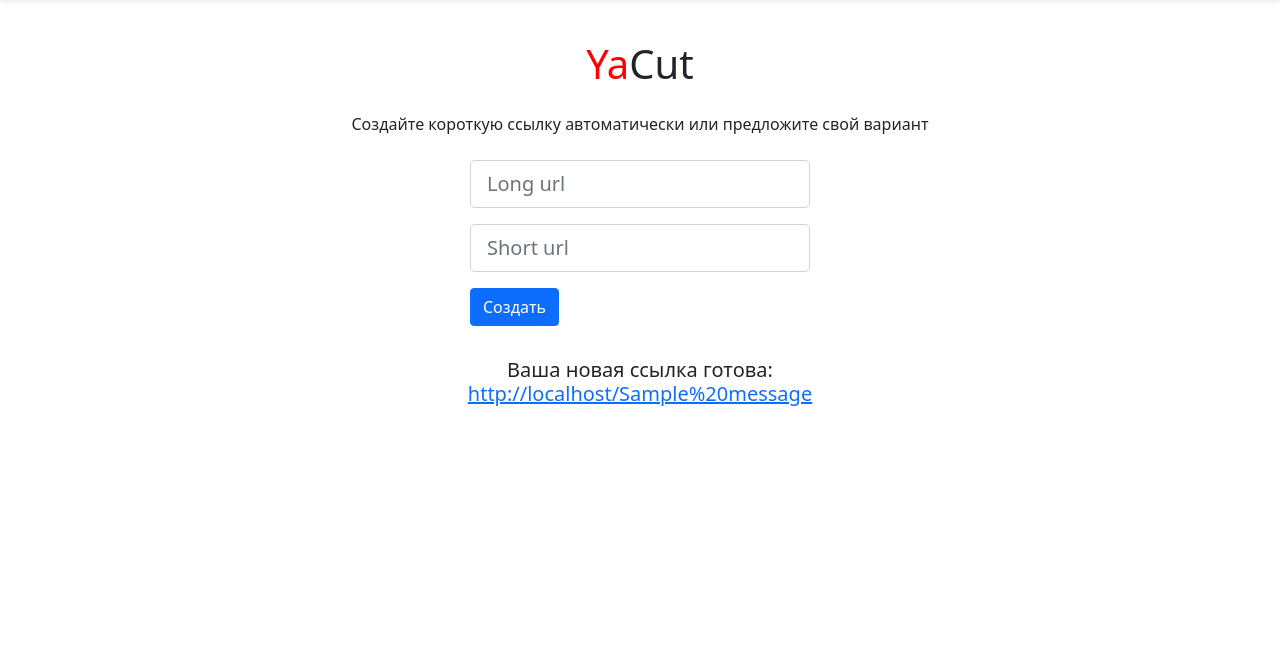
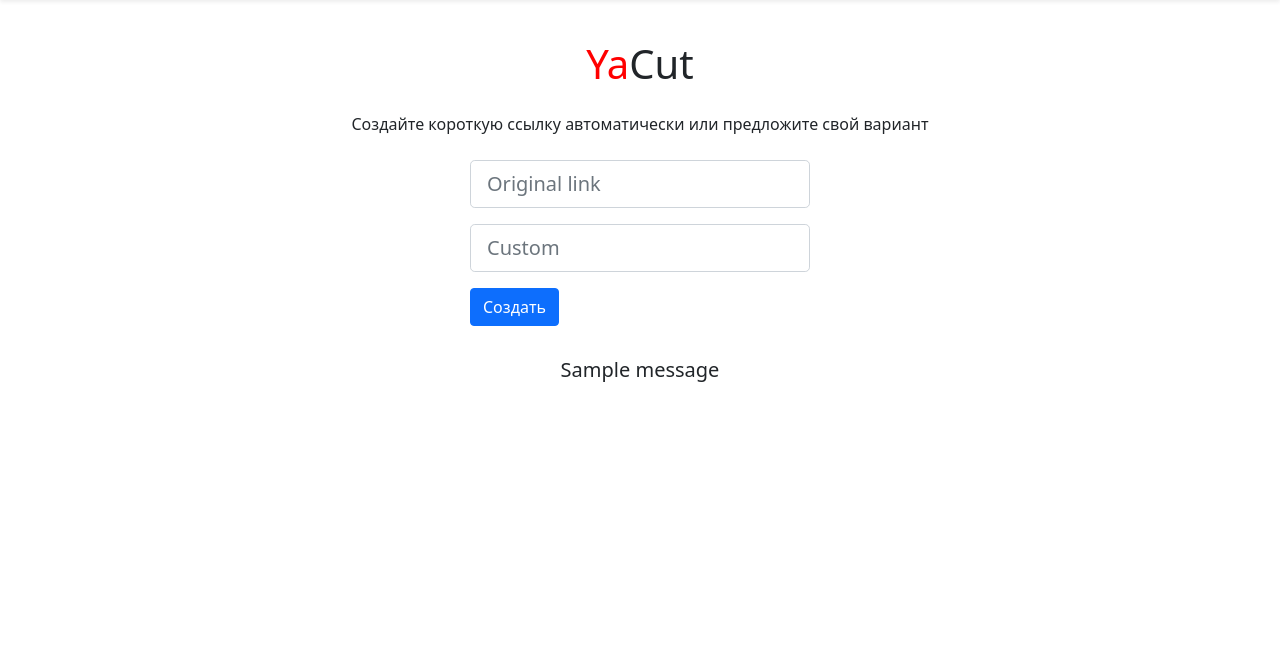
Before and after one commit to Xewus/yacut, a Flask app: template yacut/templates/index.html in a window 1280 px wide. Shown: the part 56-702 px from the top of the page. Run offline with Flask 2, Linux system fonts and the light colour scheme; the template is opened without the code that fills it, so the values that code supplies are empty, except form fields; tables that the repository leaves empty hold one stand-in row (values such as "Sample post"); one stand-in notice (Sample message) is shown; form fields are guessed from the names that the template uses; some libraries are stand-ins or nearby versions.

Commit message:
0.0.1 14 ok

```diff
--- a/yacut/forms.py
+++ b/yacut/forms.py
@@ -8,7 +8,7 @@ allowed_symbols = f'{ascii_letters}{digits}'
 
 
 class UrlForm(FlaskForm):
-    long_url = fields.URLField(
+    original_link = fields.URLField(
         label='Введите длинную ссылку',
         validators=(
             validators.DataRequired(
@@ -19,7 +19,7 @@ class UrlForm(FlaskForm):
             )
         )
     )
-    short_url = fields.StringField(
+    custom_id = fields.StringField(
         label='Введите название до 16 символов',
         validators=(
             validators.Optional(),
--- a/yacut/models.py
+++ b/yacut/models.py
@@ -3,7 +3,7 @@ from datetime import datetime as dt
 from . import db
 
 
-class UrlMap(db.Model):
+class URL_map(db.Model):
     id = db.Column(db.Integer, primary_key=True)
     original = db.Column(db.Text, nullable=False)
     short = db.Column(db.String(16), nullable=False, unique=True)
--- a/yacut/templates/includes/form.html
+++ b/yacut/templates/includes/form.html
@@ -2,20 +2,20 @@
   {{ form.csrf_token }}
   <div>
     <div>
-      {{ form.long_url(class="form-control form-control-lg py-2 mb-3", id="form-long-url", placeholder=form.long_url.label.text) }}
+      {{ form.original_link(class="form-control form-control-lg py-2 mb-3", id="form-original_link", placeholder=form.original_link.label.text) }}
       <p>
-        {% if form.long_url.errors %}
-          {% for error in form.long_url.errors %}
+        {% if form.original_link.errors %}
+          {% for error in form.original_link.errors %}
             <span style="color: red">{{ error }}</span>
           {% endfor %}
         {% endif %}
       </p>
     </div>
     <div>
-      {{ form.short_url(class="form-control form-control-lg py-2 mb-3", id="form-short_url", placeholder=form.short_url.label.text) }}
+      {{ form.custom_id(class="form-control form-control-lg py-2 mb-3", id="form-custom_id", placeholder=form.custom_id.label.text) }}
       <p>
-        {% if form.short_url.errors %}
-          {% for error in form.short_url.errors %}
+        {% if form.custom_id.errors %}
+          {% for error in form.custom_id.errors %}
             <span style="color: red">{{ error }}</span>
           {% endfor %}
         {% endif %}
--- a/yacut/templates/includes/info.html
+++ b/yacut/templates/includes/info.html
@@ -7,10 +7,10 @@
         <h5 class="text-center">
           {% with messages = get_flashed_messages() %}
             {% if messages %}
-              {% for message in messages %}
-                Ваша новая ссылка готова:<br>
-                <a href="{{ url_for('mapper', short_url=message, _external=True) }}">{{ url_for('mapper', short_url=message, _external=True) }}</a>
-              {% endfor %}
+              {{ messages[0] }}
+              {% if messages[1] %}
+                <a href="{{ url_for('mapper', short_url=messages[1], _external=True) }}">{{ url_for('mapper', short_url=messages[1], _external=True) }}</a>
+              {% endif %}
             {% endif %}
           {% endwith %}
         </h5>
--- a/yacut/validators.py
+++ b/yacut/validators.py
@@ -13,4 +13,7 @@ class AllOf(validators.AnyOf):
         if all((symbol in self.values) for symbol in field.data):
             return
 
-        raise ValidationErr(f'{field.data} not in {self.values}')
+        if self.message is None:
+            self.message = f'Some element of {field.data} not in {self.values}'
+
+        raise ValidationErr(self.message)
--- a/yacut/views.py
+++ b/yacut/views.py
@@ -16,36 +16,37 @@ def get_unique_short_id(symbols, length=6):
         for i in range(length):
             result.append(choice(symbols))
         result = ''.join(result)
-        if not models.UrlMap.query.filter_by(short=result).first():
+        if not models.URL_map.query.filter_by(short=result).first():
             return result
         result = []
 
 
 @app.route('/', methods=('GET', 'POST'))
 def index_view():
-    print(app.root_path)
     form = forms.UrlForm()
     if form.validate_on_submit():
-        short_url = form.short_url.data
+        short_url = form.custom_id.data
         if not short_url:
             short_url = get_unique_short_id(allowed_symbols)
-        elif models.UrlMap.query.filter_by(short=short_url).first():
-            flash('Такое сокращение уже занято')
+        elif models.URL_map.query.filter_by(short=short_url).first():
+            flash(f'Имя {short_url} уже занято!')
             return render_template('index.html', form=form)
 
-        long_url = form.long_url.data
-        url_map = models.UrlMap(
-            original=long_url,
+        original_link = form.original_link.data
+        url_map = models.URL_map(
+            original=original_link,
             short=short_url
         )
+        flash('Ваша новая ссылка готова:\n')
         flash(short_url)
         db.session.add(url_map)
         db.session.commit()
-        return redirect(url_for('index_view'))
     return render_template('index.html', form=form)
 
 
 @app.route('/<string:short_url>')
 def mapper(short_url):
-    original_url = models.UrlMap.query.filter_by(short=short_url).first()
+    original_url = models.URL_map.query.filter_by(short=short_url).first()
+    if original_url is None:
+        abort(404)
     return redirect(original_url.original)
```
Also changed, not shown: requirements.txt (+29 -16 lines), yacut/error_handlers.py (+18 -0 lines), yacut/templates/error_pages/404.html (+12 -0 lines), 1 other file.
